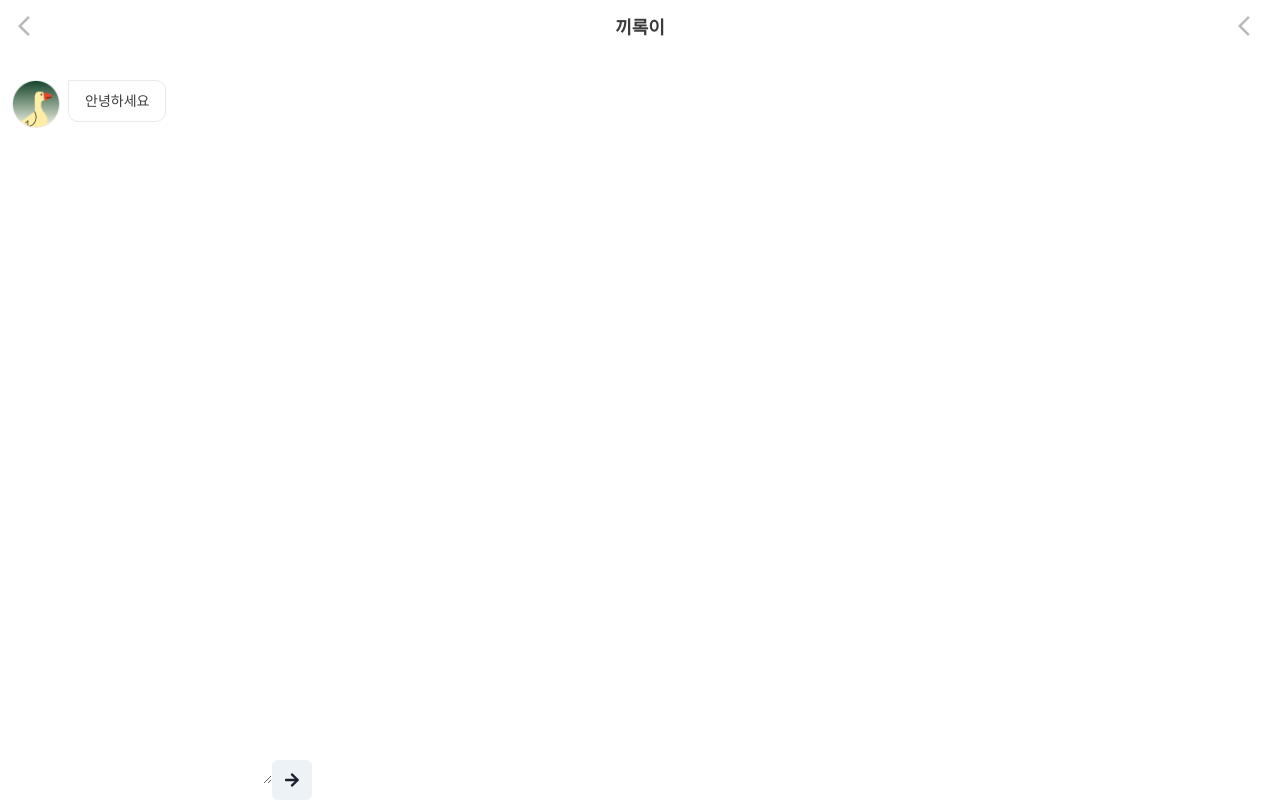
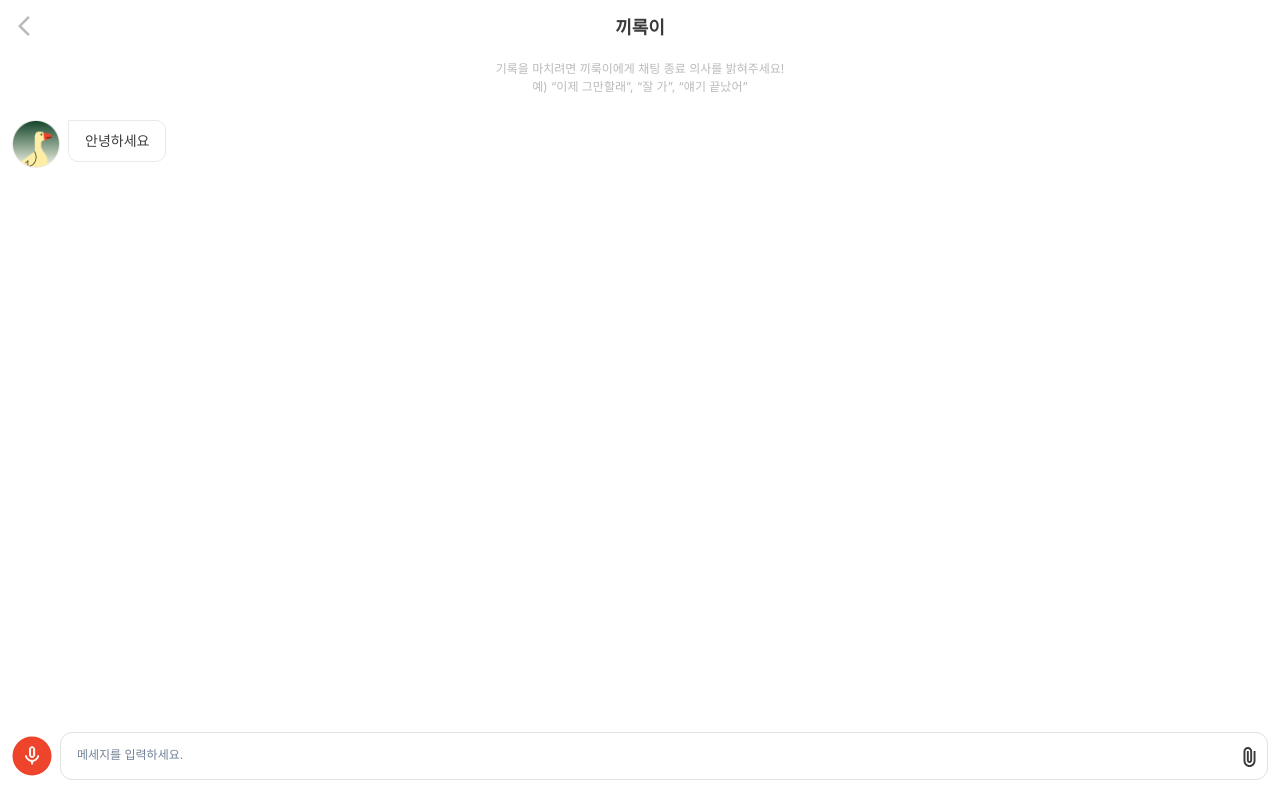
Before and after one commit to SPARCS-Service-Hackathon-2024/A12-Frontend, a Next.js app: page /add in a window 1280 px wide. Built offline with nearby package versions, Linux system fonts and the light colour scheme.

Commit message:
✨ chat input style, function

```diff
--- a/package.json
+++ b/package.json
@@ -23,6 +23,7 @@
     "react-datepicker": "^6.1.0",
     "react-dom": "^18",
     "react-icons": "^5.0.1",
+    "react-textarea-autosize": "^8.5.3",
     "yup": "^1.3.3"
   },
   "devDependencies": {
--- a/src/components/MessageBox.tsx
+++ b/src/components/MessageBox.tsx
@@ -24,7 +24,7 @@ function MessageBox({
 
   return (
     <Flex
-      mb={"12px"}
+      mb={"16px"}
       gap={"8px"}
       align={"flex-start"}
       direction={isBot ? "row" : "row-reverse"}
@@ -35,7 +35,7 @@ function MessageBox({
         src={
           isBot
             ? "/images/ggirok.png"
-            : "https://bit.ly/broken-link"
+            : "/images/user_ggirok.png"
         }
       />
       <Box
--- a/src/pageComponents/Add/Add.tsx
+++ b/src/pageComponents/Add/Add.tsx
@@ -1,4 +1,4 @@
-import { Box, Flex } from "@chakra-ui/react";
+import { Box, Flex, Text } from "@chakra-ui/react";
 import { Message, MessageBox } from "@/components";
 import { useState } from "react";
 
@@ -28,6 +28,20 @@ function Add({}: AddProps) {
         px={"12px"}
         overflow={"scroll"}
       >
+        <Text
+          w={"100%"}
+          fontSize={"12px"}
+          textAlign={"center"}
+          color={"#BABABA"}
+          mt={"4px"}
+          mb={"24px"}
+        >
+          기록을 마치려면 끼룩이에게 채팅 종료 의사를
+          밝혀주세요!
+          <br />
+          예) “이제 그만할래”, “잘 가”, “얘기 끝났어”
+        </Text>
+
         {messages.map((message, idx, arr) => (
           <MessageBox
             key={idx}
--- a/src/pageComponents/Add/AddHeader.tsx
+++ b/src/pageComponents/Add/AddHeader.tsx
@@ -1,12 +1,12 @@
 import { ArrowBackIcon } from "@/svg";
-import { Flex, Text } from "@chakra-ui/react";
+import { Box, Flex, Text } from "@chakra-ui/react";
 
 export interface AddHeaderProps {}
 
 function AddHeader({}: AddHeaderProps) {
   return (
     <Flex
-      h={"80px"}
+      h={"56px"}
       w={"100%"}
       pt={"14px"}
       px={"18px"}
@@ -20,7 +20,7 @@ function AddHeader({}: AddHeaderProps) {
       >
         끼록이
       </Text>
-      <ArrowBackIcon />
+      <Box w={"24px"} />
     </Flex>
   );
 }
--- a/src/pageComponents/Add/ChatInput.tsx
+++ b/src/pageComponents/Add/ChatInput.tsx
@@ -1,18 +1,20 @@
-import { Center, Flex, IconButton } from "@chakra-ui/react";
-import TextareaAutosize, {
-  TextareaAutosizeProps,
-} from "react-textarea-autosize";
+import { Box, Flex } from "@chakra-ui/react";
+import TextareaAutosize from "react-textarea-autosize";
 import {
   ChangeEvent,
   Dispatch,
   SetStateAction,
   useState,
 } from "react";
-import { FaArrowRight } from "react-icons/fa";
 import axios from "axios";
+import styled from "@emotion/styled";
 
-import RecordingButton from "./RecordingButton";
 import { Message } from "@/components";
+import {
+  AttachFileIcon,
+  RecordingButtonIcon,
+  SendButtonIcon,
+} from "@/svg";
 
 export interface ChatInputProps {
   setIsWaitingReply: Dispatch<SetStateAction<boolean>>;
@@ -24,6 +26,7 @@ function ChatInput({
   setMessages,
 }: ChatInputProps) {
   const [text, setText] = useState<string>("");
+  const isTexting = text.trim() !== "";
 
   const handleInputChange = (
     e: ChangeEvent<HTMLTextAreaElement>
@@ -69,26 +72,65 @@ function ChatInput({
     setIsWaitingReply(false);
   };
 
+  const handleRecordClick = () => {};
+
   return (
-    <Flex px={"12px"} w={"100%"} maxH={"100px"}>
-      <Center
-        w={"40px"}
-        h={"40px"}
-        borderRadius={"50%"}
-      ></Center>
-      <TextareaAutosize
-        minRows={1}
-        maxRows={4}
-        value={text}
-        onChange={handleInputChange}
-      />
-      <IconButton
-        aria-label={"send"}
-        icon={<FaArrowRight />}
-        onClick={handleSendClick}
-      />
+    <Flex px={"12px"} pb={"20px"} w={"100%"} gap={"8px"}>
+      <Box
+        mt={"4px"}
+        onClick={
+          isTexting ? handleSendClick : handleRecordClick
+        }
+      >
+        {isTexting ? (
+          <SendButtonIcon width={"40px"} height={"40px"} />
+        ) : (
+          <RecordingButtonIcon
+            width={"40px"}
+            height={"40px"}
+          />
+        )}
+      </Box>
+      <Flex
+        flex={1}
+        pl={"8px"}
+        pr={"24px"}
+        py={"4px"}
+        minH={"48px"}
+        position={"relative"}
+        borderWidth={"1px"}
+        borderStyle={"soild"}
+        borderRadius={"12px"}
+        borderColor={"#E2E2E2"}
+      >
+        <StyledTextArea
+          minRows={1}
+          maxRows={4}
+          value={text}
+          placeholder="메세지를 입력하세요."
+          onChange={handleInputChange}
+        />
+        {!isTexting && (
+          <Box position={"absolute"} right={0} top={"12px"}>
+            <AttachFileIcon />
+          </Box>
+        )}
+      </Flex>
     </Flex>
   );
 }
 
 export default ChatInput;
+
+const StyledTextArea = styled(TextareaAutosize)`
+  width: 100%;
+  resize: none;
+  outline: 0;
+  padding: 8px;
+  position: relative;
+  appearance: none;
+  border-radius: 4px;
+  font-size: 12px;
+  font-weight: 400;
+  line-height: 20px;
+`;
```
Also changed, not shown: public/images/user_ggirok.png (added), 1 other file (tests, documents, lock files or other folders).
